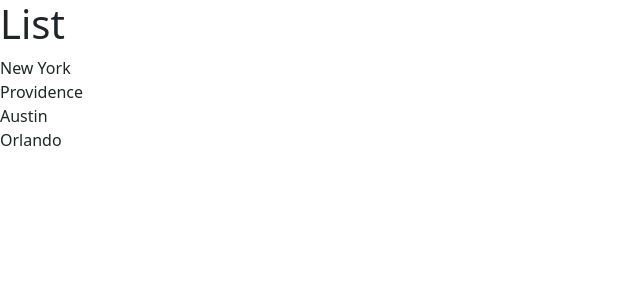
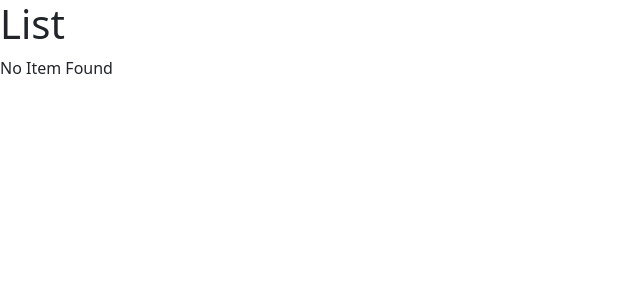
Before and after one commit to thomasmartinez114/gameHub, a React (Vite) app: page / in a window 1280 px wide. Shown: the top 300 px of the page, without its empty margins (0-640 px from the left). Built offline with nearby package versions, Linux system fonts and the light colour scheme.

Commit message:
conditional rendering

```diff
--- a/src/components/ListGroup.tsx
+++ b/src/components/ListGroup.tsx
@@ -1,9 +1,14 @@
 function ListGroup() {
-  const items = ["New York", "Providence", "Austin", "Orlando"]
+  let items = ["New York", "Providence", "Austin", "Orlando"]
+  items = []
 
   return (
     <>
       <h1>List</h1>
+      {/* Ternary */}
+      {/* {items.length === 0 ? <p>No Item Found</p> : null}  */}
+      {/* better way to write without the null being needed */}
+      {items.length === 0 && <p>No Item Found</p>}
       <ul className="list-group">
         {items.map((item) => (
           <li key={item}>{item}</li>
```
